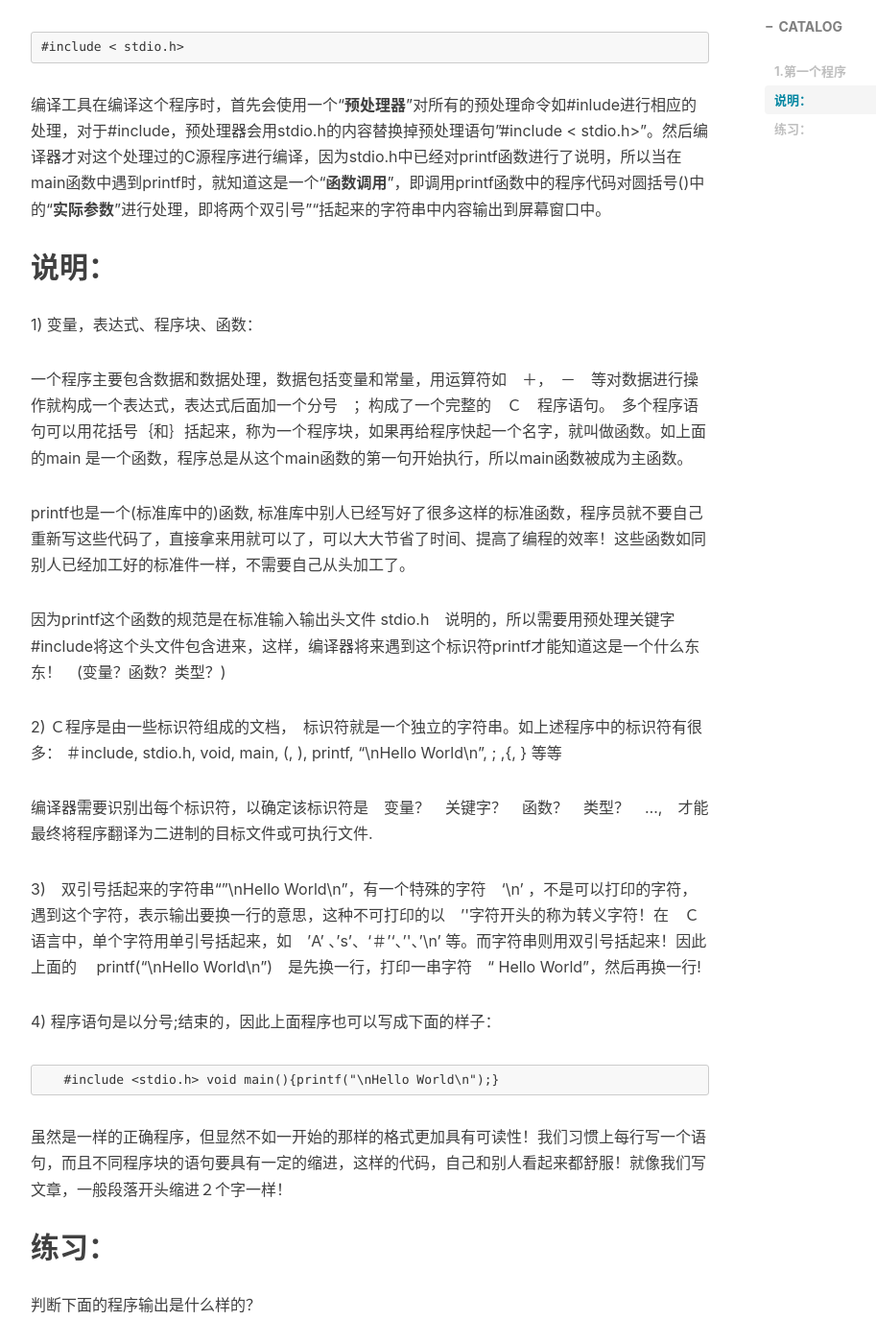
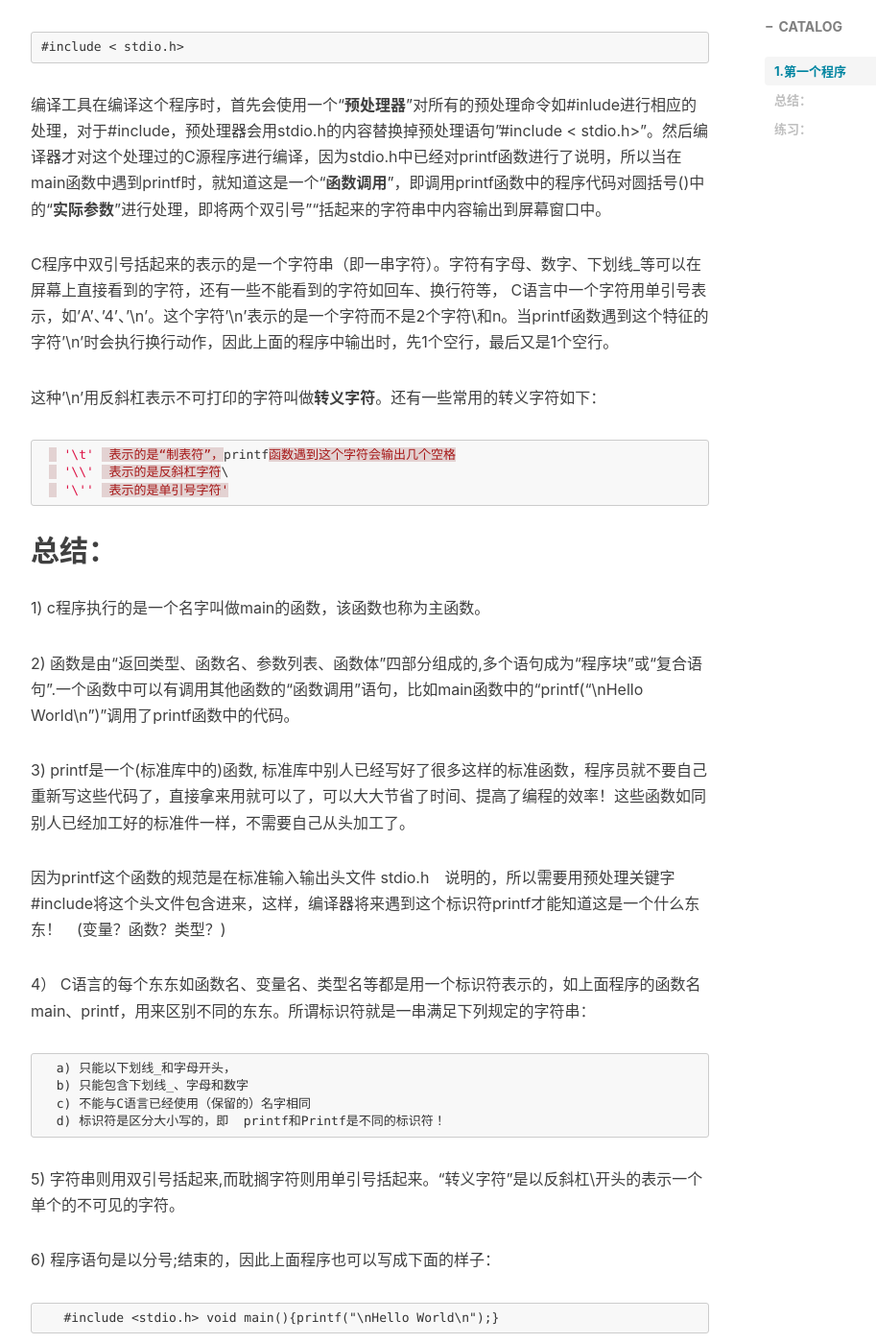
Before and after one commit to xuepro/xuepro.github.io, a Jekyll site: the page built from _posts/2017-10-30-1. C语言教程-第一个程序.md, in a window 1280 px wide and 1400 px high, scrolled down 2221 px. Shown: the whole window at 96% size, without its empty margins (233-1146 px from the left). Built offline with Jekyll 4.4.1, drawn with Linux system fonts in a browser that asks for light colours; nearby versions of some CDN libraries; comment, search, counter and statistics services are not loaded.

Commit message:
Update 2017-10-30-1. C语言教程-第一个程序.md

````diff
--- a/_posts/2017-10-30-1. C语言教程-第一个程序.md
+++ b/_posts/2017-10-30-1. C语言教程-第一个程序.md
@@ -75,33 +75,47 @@ Hello World
 ```
 编译工具在编译这个程序时，首先会使用一个“**预处理器**”对所有的预处理命令如#inlude进行相应的处理，对于#include，预处理器会用stdio.h的内容替换掉预处理语句"#include < stdio.h>"。然后编译器才对这个处理过的C源程序进行编译，因为stdio.h中已经对printf函数进行了说明，所以当在main函数中遇到printf时，就知道这是一个“**函数调用**”，即调用printf函数中的程序代码对圆括号()中的“**实际参数**”进行处理，即将两个双引号""括起来的字符串中内容输出到屏幕窗口中。
 
+C程序中双引号括起来的表示的是一个字符串（即一串字符）。字符有字母、数字、下划线_等可以在屏幕上直接看到的字符，还有一些不能看到的字符如回车、换行符等，
+C语言中一个字符用单引号表示，如'A'、'4'、'\n'。这个字符'\n'表示的是一个字符而不是2个字符\和n。当printf函数遇到这个特征的字符'\n'时会执行换行动作，因此上面的程序中输出时，先1个空行，最后又是1个空行。
+
+这种'\n'用反斜杠表示不可打印的字符叫做**转义字符**。还有一些常用的转义字符如下：
+```c
+   '\t'  表示的是“制表符”，printf函数遇到这个字符会输出几个空格
+   '\\'  表示的是反斜杠字符\
+   '\''  表示的是单引号字符'
+```
 
 
-## 说明：
 
-1) 变量，表达式、程序块、函数：
+## 总结：
 
-一个程序主要包含数据和数据处理，数据包括变量和常量，用运算符如　＋，　－　等对数据进行操作就构成一个表达式，表达式后面加一个分号　；构成了一个完整的　Ｃ　程序语句。　多个程序语句可以用花括号｛和｝括起来，称为一个程序块，如果再给程序快起一个名字，就叫做函数。如上面的main 是一个函数，程序总是从这个main函数的第一句开始执行，所以main函数被成为主函数。
+1) c程序执行的是一个名字叫做main的函数，该函数也称为主函数。
 
-printf也是一个(标准库中的)函数, 标准库中别人已经写好了很多这样的标准函数，程序员就不要自己重新写这些代码了，直接拿来用就可以了，可以大大节省了时间、提高了编程的效率！这些函数如同别人已经加工好的标准件一样，不需要自己从头加工了。
+2) 函数是由“返回类型、函数名、参数列表、函数体”四部分组成的,多个语句成为“程序块”或“复合语句”.一个函数中可以有调用其他函数的“函数调用”语句，比如main函数中的“printf("\nHello World\n")”调用了printf函数中的代码。
+
+3) printf是一个(标准库中的)函数, 标准库中别人已经写好了很多这样的标准函数，程序员就不要自己重新写这些代码了，直接拿来用就可以了，可以大大节省了时间、提高了编程的效率！这些函数如同别人已经加工好的标准件一样，不需要自己从头加工了。
 
 因为printf这个函数的规范是在标准输入输出头文件 stdio.h　说明的，所以需要用预处理关键字#include将这个头文件包含进来，这样，编译器将来遇到这个标识符printf才能知道这是一个什么东东！　(变量？函数？类型？)
 
+4） C语言的每个东东如函数名、变量名、类型名等都是用一个标识符表示的，如上面程序的函数名main、printf，用来区别不同的东东。所谓标识符就是一串满足下列规定的字符串：
+```
+  a) 只能以下划线_和字母开头，
+  b) 只能包含下划线_、字母和数字
+  c) 不能与C语言已经使用（保留的）名字相同
+  d) 标识符是区分大小写的，即  printf和Printf是不同的标识符！
+```
 
-2) Ｃ程序是由一些标识符组成的文档，　标识符就是一个独立的字符串。如上述程序中的标识符有很多：  ＃include, stdio.h,
-void, main, (,  ), printf, "\nHello World\n", ; ,{,  } 等等
-
-编译器需要识别出每个标识符，以确定该标识符是　变量？　关键字？　函数？　类型？　...,　才能最终将程序翻译为二进制的目标文件或可执行文件.
-
-3)　双引号括起来的字符串“"\nHello World\n”，有一个特殊的字符　‘\n’ ，不是可以打印的字符，遇到这个字符，表示输出要换一行的意思，这种不可打印的以　'\'字符开头的称为转义字符！在　Ｃ　语言中，单个字符用单引号括起来，如　'A' 、's'、‘＃’‘、'\'、'\n' 等。而字符串则用双引号括起来！因此上面的　 printf("\nHello World\n")　是先换一行，打印一串字符　“ Hello World”，然后再换一行!
+5) 字符串则用双引号括起来,而耽搁字符则用单引号括起来。“转义字符”是以反斜杠\开头的表示一个单个的不可见的字符。
 
 
-4) 程序语句是以分号;结束的，因此上面程序也可以写成下面的样子：
+6) 程序语句是以分号;结束的，因此上面程序也可以写成下面的样子：
 ```c
    #include <stdio.h> void main(){printf("\nHello World\n");}
 ```
+虽然是一样的正确程序，但显然不如一开始的那样的格式更加具有可读性！我们习惯上每行写一个语句，而且不同程序块的语句要具有一定的缩进，这样的代码，自己和别人看起来都舒服！就像我们写文章，一般段落开头缩进２个字一样！
 
-虽然是一样的正确程序，但显然不如一开始的那样的格式更加具有可读性！我们习惯上每行写一个语句，而且不同程序块的语句要具有一定的缩进，这样的代码，自己和别人看起来都舒服！就像我们写文章，一般段落开头缩进２个字一样！
+
+
 
 ## 练习：
    判断下面的程序输出是什么样的？
````
